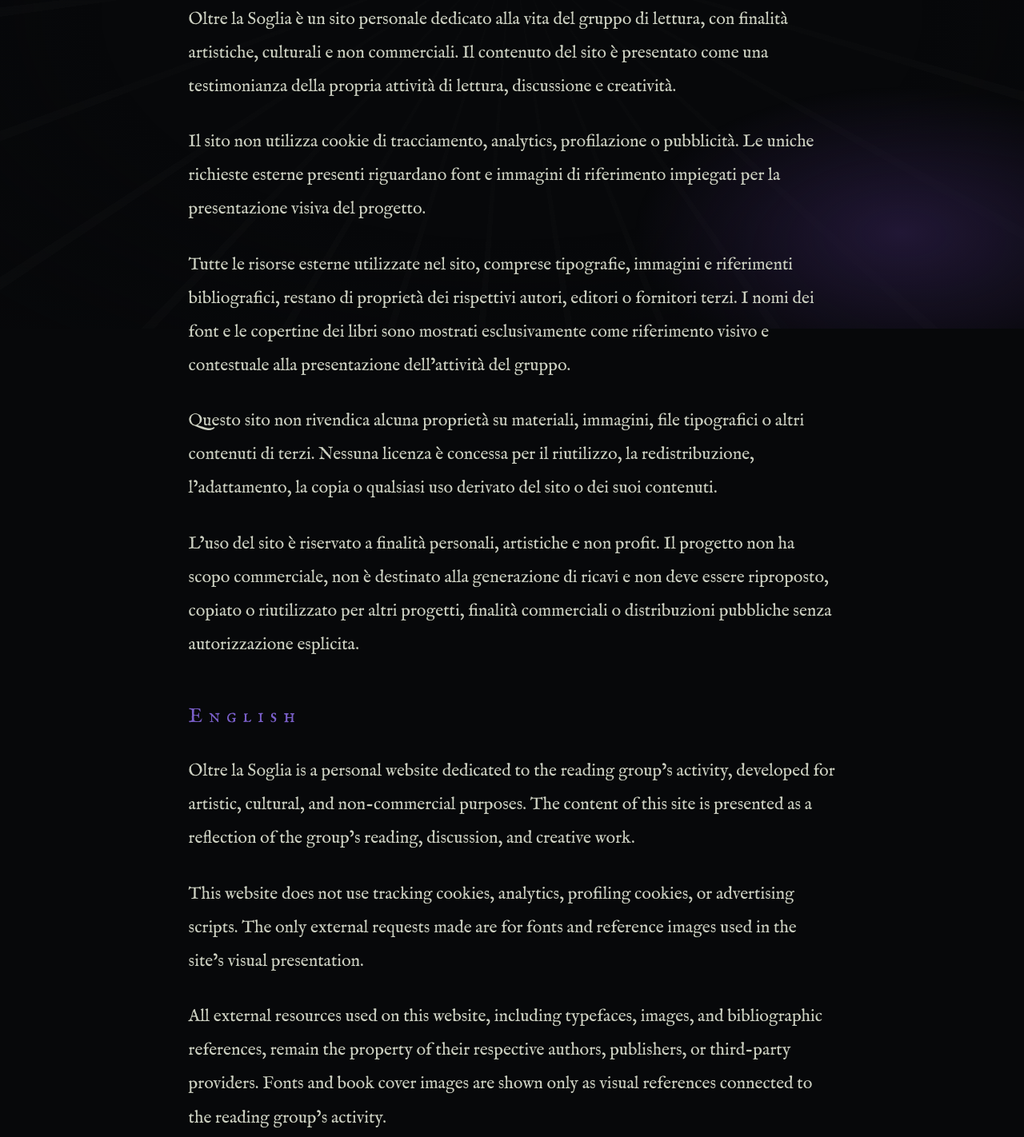
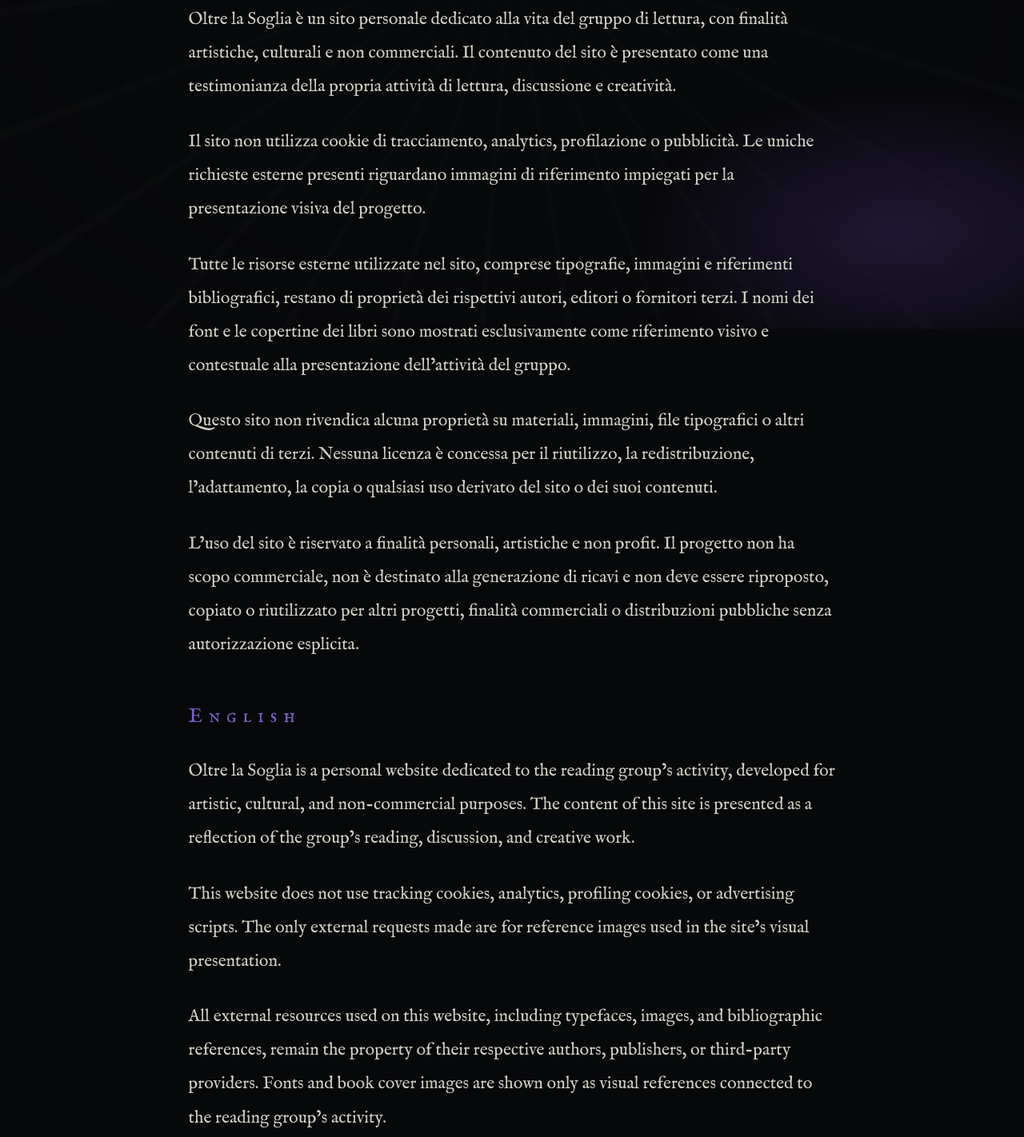
Before and after one commit to Z4RD0Z/oltre_la_soglia, a plain HTML site: page termini-condizioni.html in a window 1280 px wide. Shown: the part 389-1811 px from the top of the page at 80% size. Drawn offline with Linux system fonts and the light colour scheme.

Commit message:
Doc: update readme and termes of service;

```diff
--- a/termini-condizioni.html
+++ b/termini-condizioni.html
@@ -24,7 +24,7 @@
         culturali e non commerciali. Il contenuto del sito è presentato come una testimonianza della propria attività di
         lettura, discussione e creatività.</p>
       <p>Il sito non utilizza cookie di tracciamento, analytics, profilazione o pubblicità. Le uniche richieste esterne
-        presenti riguardano font e immagini di riferimento impiegati per la presentazione visiva del progetto.</p>
+        presenti riguardano immagini di riferimento impiegati per la presentazione visiva del progetto.</p>
       <p>Tutte le risorse esterne utilizzate nel sito, comprese tipografie, immagini e riferimenti bibliografici,
         restano di proprietà dei rispettivi autori, editori o fornitori terzi. I nomi dei font e le copertine dei libri
         sono mostrati esclusivamente come riferimento visivo e contestuale alla presentazione dell’attività del gruppo.
@@ -43,7 +43,7 @@
         cultural, and non-commercial purposes. The content of this site is presented as a reflection of the group’s
         reading, discussion, and creative work.</p>
       <p>This website does not use tracking cookies, analytics, profiling cookies, or advertising scripts. The only
-        external requests made are for fonts and reference images used in the site’s visual presentation.</p>
+        external requests made are for reference images used in the site’s visual presentation.</p>
       <p>All external resources used on this website, including typefaces, images, and bibliographic references, remain
         the property of their respective authors, publishers, or third-party providers. Fonts and book cover images are
         shown only as visual references connected to the reading group’s activity.</p>
```
Also changed, not shown: 1 other file.
